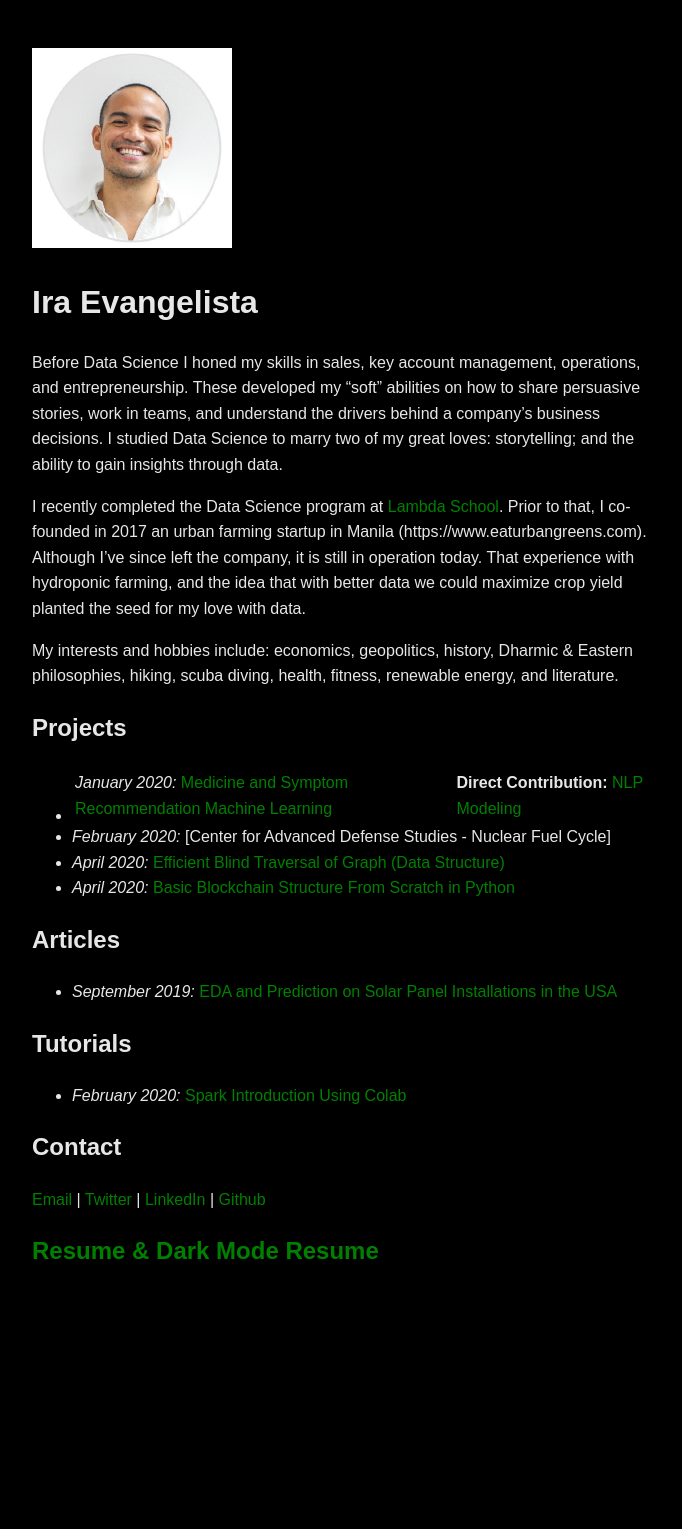
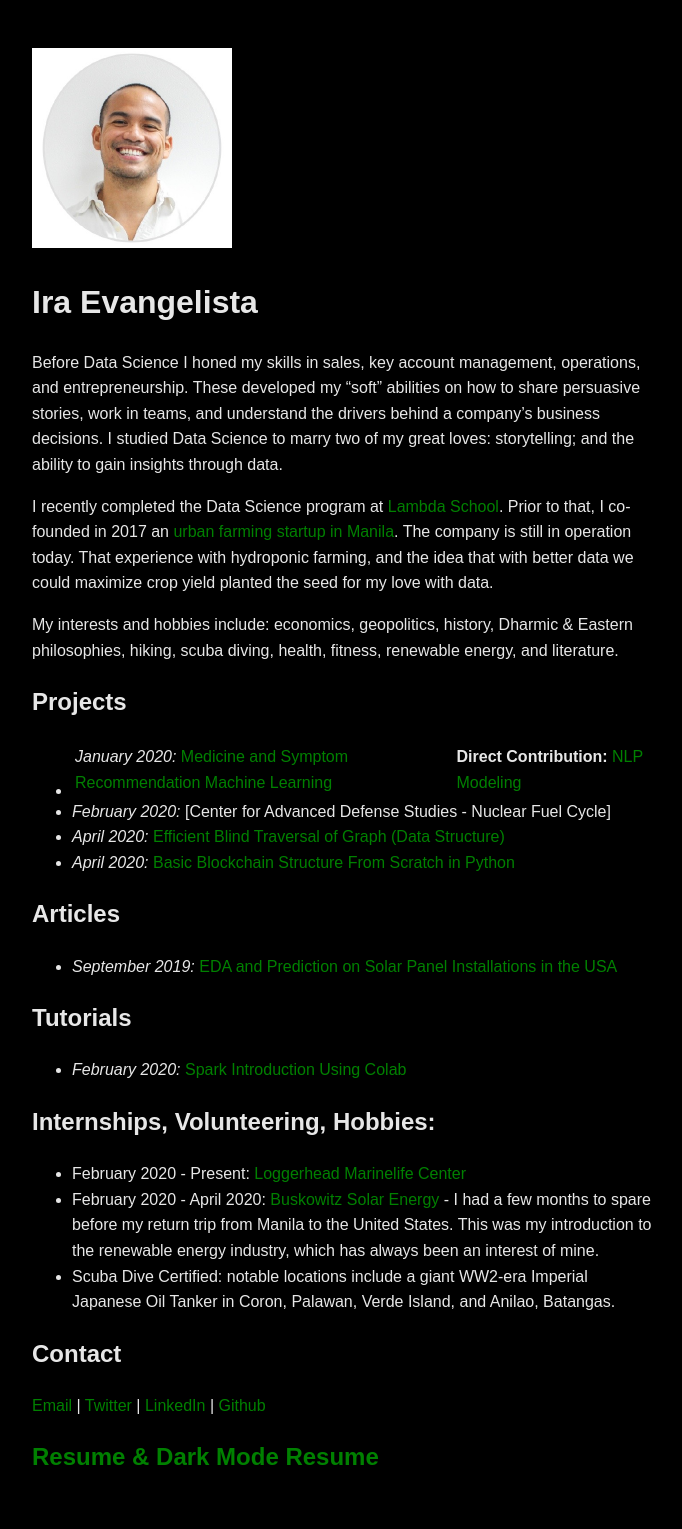
Before and after one commit to pragmatizt/ira_evangelista.github.io, a Jekyll site: the page built from index.md, in a window 1280 px wide. Shown: the whole page, without its empty margins (296-978 px from the left). Built offline with Jekyll 4.4.1, drawn with Linux system fonts in a browser that asks for light colours; our own code applies the rules of GitHub Pages for plain Markdown files; before the commit the page ends 1323 px from its top, so only the background shows below that.

Commit message:
Update index.md

```diff
--- a/index.md
+++ b/index.md
@@ -4,7 +4,7 @@
 
 Before Data Science I honed my skills in sales, key account management, operations, and entrepreneurship. These developed my “soft” abilities on how to share persuasive stories, work in teams, and understand the drivers behind a company’s business decisions. I studied Data Science to marry two of my great loves: storytelling; and the ability to gain insights through data.
 
-I recently completed the Data Science program at [Lambda School](https://lambdaschool.com/). Prior to that, I co-founded in 2017 an urban farming startup in Manila (https://www.eaturbangreens.com).  Although I've since left the company, it is still in operation today.  That experience with hydroponic farming, and the idea that with better data we could maximize crop yield planted the seed for my love with data.
+I recently completed the Data Science program at [Lambda School](https://lambdaschool.com/). Prior to that, I co-founded in 2017 an [urban farming startup in Manila](https://www.eaturbangreens.com).  The company is still in operation today.  That experience with hydroponic farming, and the idea that with better data we could maximize crop yield planted the seed for my love with data.
 
 My interests and hobbies include: economics, geopolitics, history, Dharmic & Eastern philosophies, hiking, scuba diving, health, fitness, renewable energy, and literature.
 
@@ -20,6 +20,11 @@ My interests and hobbies include: economics, geopolitics, history, Dharmic & Eas
 ## Tutorials
 - *February 2020:* [Spark Introduction Using Colab](https://colab.research.google.com/drive/1AnuR9z_6YQY1v-UytY6pzPmq2ls5kCHy?usp=sharing)
 
+## Internships, Volunteering, Hobbies:
+- February 2020 - Present: [Loggerhead Marinelife Center](https://marinelife.org/)
+- February 2020 - April 2020: [Buskowitz Solar Energy](https://www.buskowitz.com/) - I had a few months to spare before my return trip from Manila to the United States.  This was my introduction to the renewable energy industry, which has always been an interest of mine.
+- Scuba Dive Certified: notable locations include a giant WW2-era Imperial Japanese Oil Tanker in Coron, Palawan, Verde Island, and Anilao, Batangas.
+
 ## Contact
 [Email](mailto:evangelista.ira@gmail.com) | [Twitter](https://twitter.com/pragmatizt) | [LinkedIn](https://www.linkedin.com/in/ira-evangelista-13356b13/)  | [Github](https://github.com/pragmatizt/)
 
```
